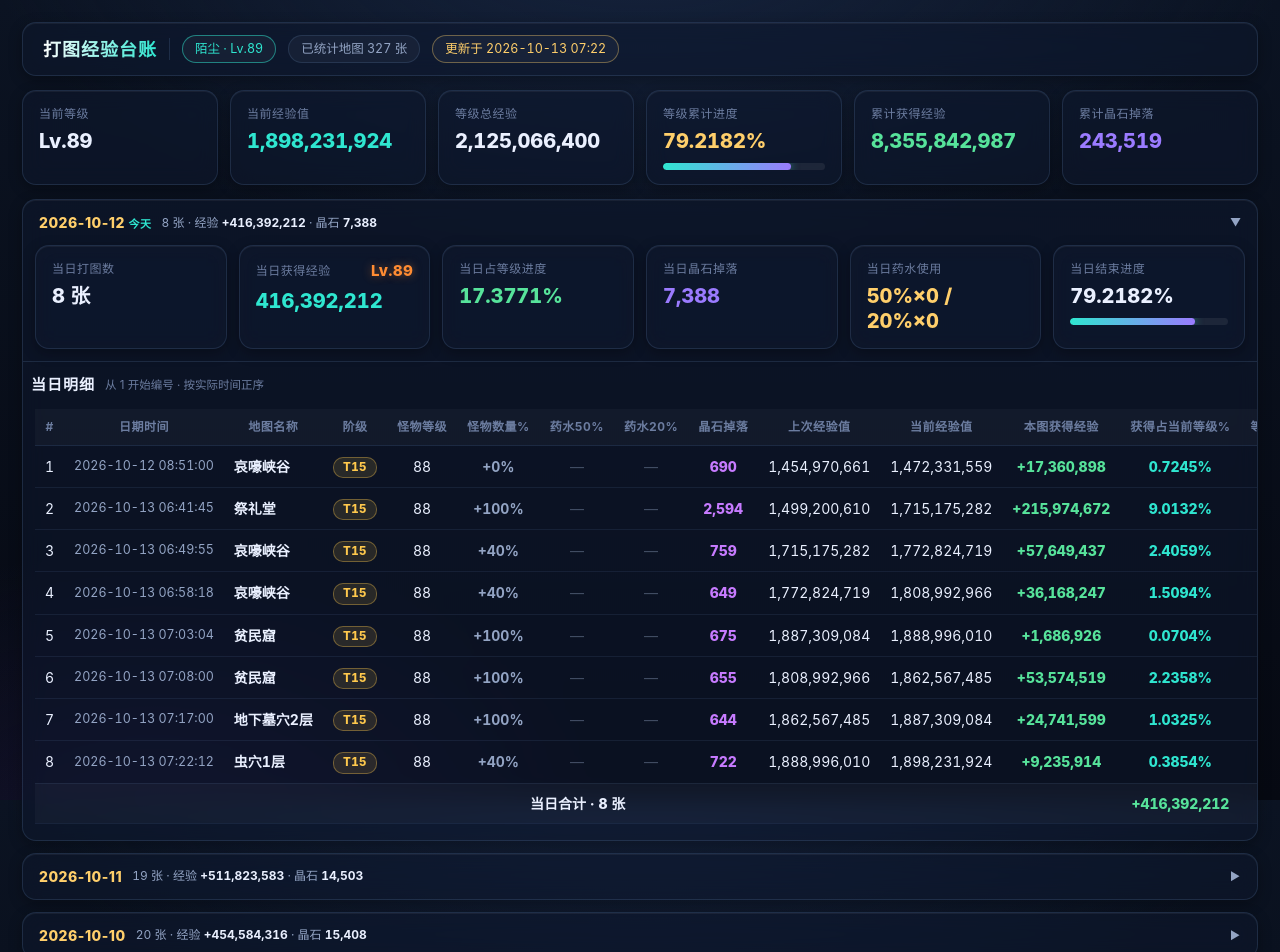
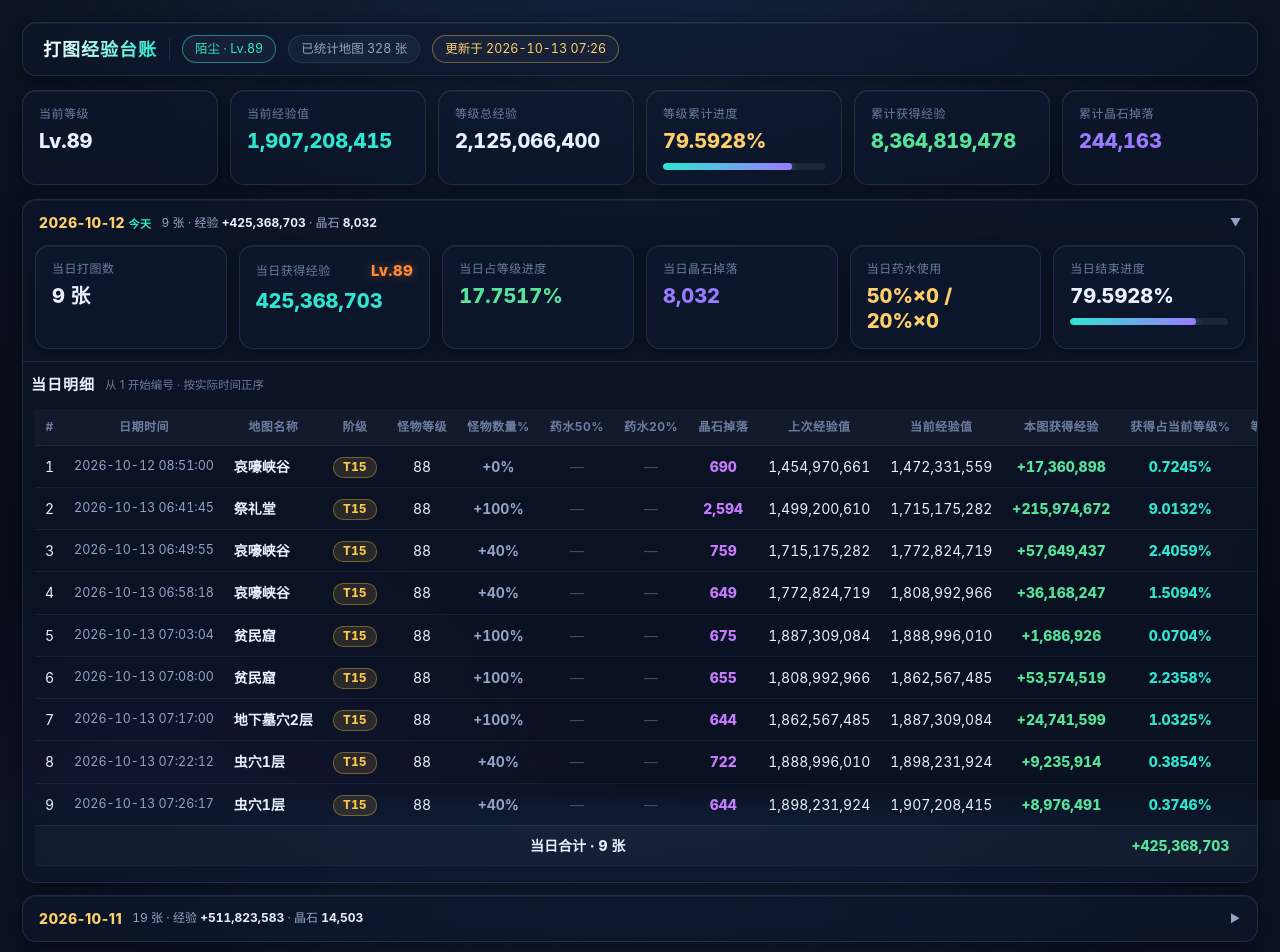
Before and after one commit to dycxlcvxv00/baozhan-game, a website: page index-xp.html in a window 1280 px wide. Shown: the top 952 px of the page. Drawn offline with Linux system fonts and the light colour scheme.

Commit message:
经验台账：新增第328条 T15虫穴1层 怪物88级 晶石644 进度79.5928%

```diff
--- a/index-xp.html
+++ b/index-xp.html
@@ -294,7 +294,7 @@
 const LEVEL_TOTALS = { 86: 1999268000, 87: 2125066400, 88: 2260637300, 89: 2396208200 };
 const LEVEL_TOTAL  = LEVEL_TOTALS[87];   /* 当前等级（87）升级总经验 */
 const ltOf = r => LEVEL_TOTALS[r.level] || LEVEL_TOTAL;
-const UPDATED_AT  = '2026-10-13 07:22';
+const UPDATED_AT  = '2026-10-13 07:26';
 
 /* dt 为统计时刻，精确到分秒；
    #1 为 86 级首张统计图按 0 起点计；前两条分秒为补记时刻 */
@@ -2196,6 +2196,12 @@ const XP_RECORDS = [
     pot50:false, pot20:false, stones:722,
     prev:1888996010, cur:1898231924, note:'',
     affixes:['怪物物理抗性增加35%','出现1个额外的暗金怪物','怪物数量增加25%','怪物数量增加15%','怪物伤害增加20%','掉落物品数量增加50%'] },
+
+  { dt:'2026-10-13 07:26:17', role:'陌尘', level:89,
+    map:'虫穴1层', tier:'T15', mobLv:88, mobQty:40,
+    pot50:false, pot20:false, stones:644,
+    prev:1898231924, cur:1907208415, note:'',
+    affixes:['怪物冰冻抗性增加35%','怪物数量增加15%','怪物生命增加30%','掉落的地图数量增加100%','怪物生命增加20%','出现1个额外的暗金怪物'] },
 ];
 /* ============ 以下为渲染逻辑，通常不用改 ============ */
 
```
